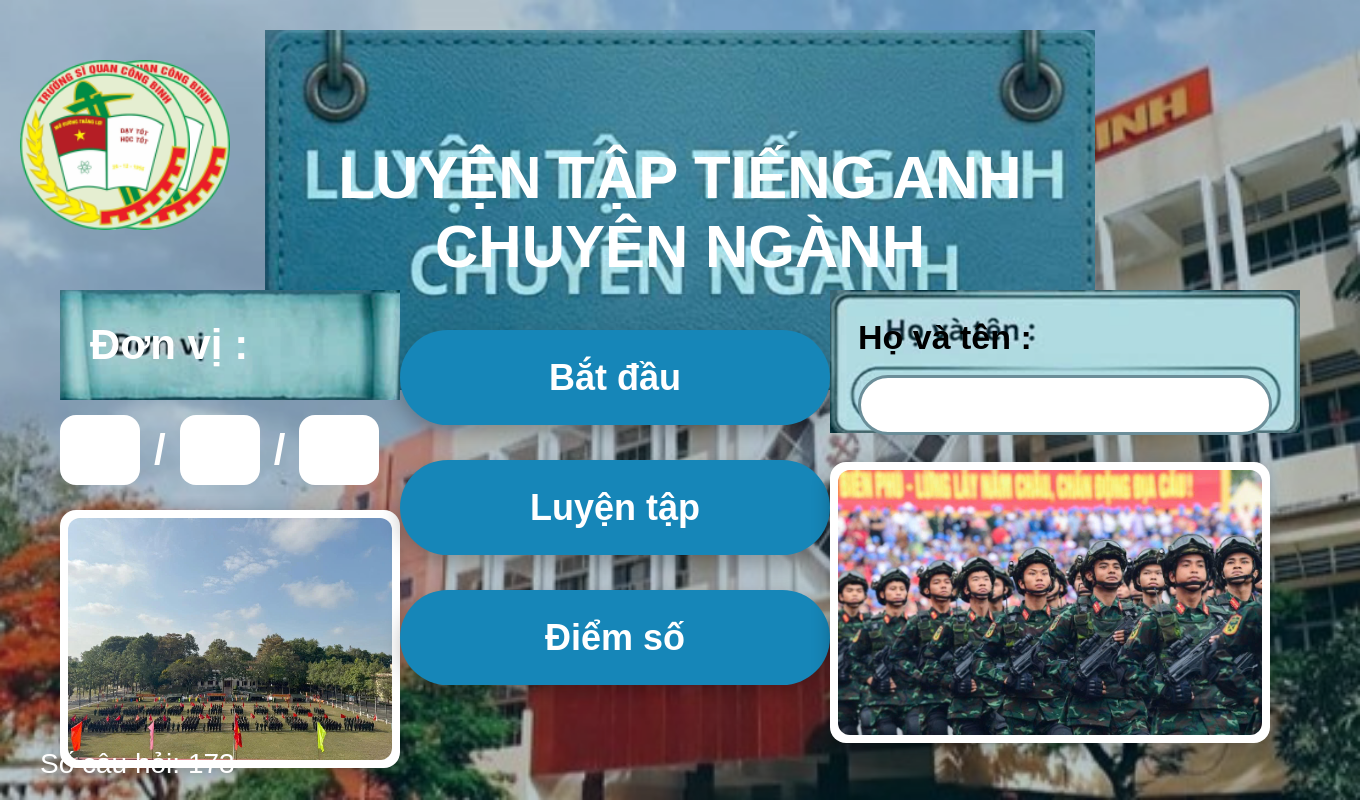
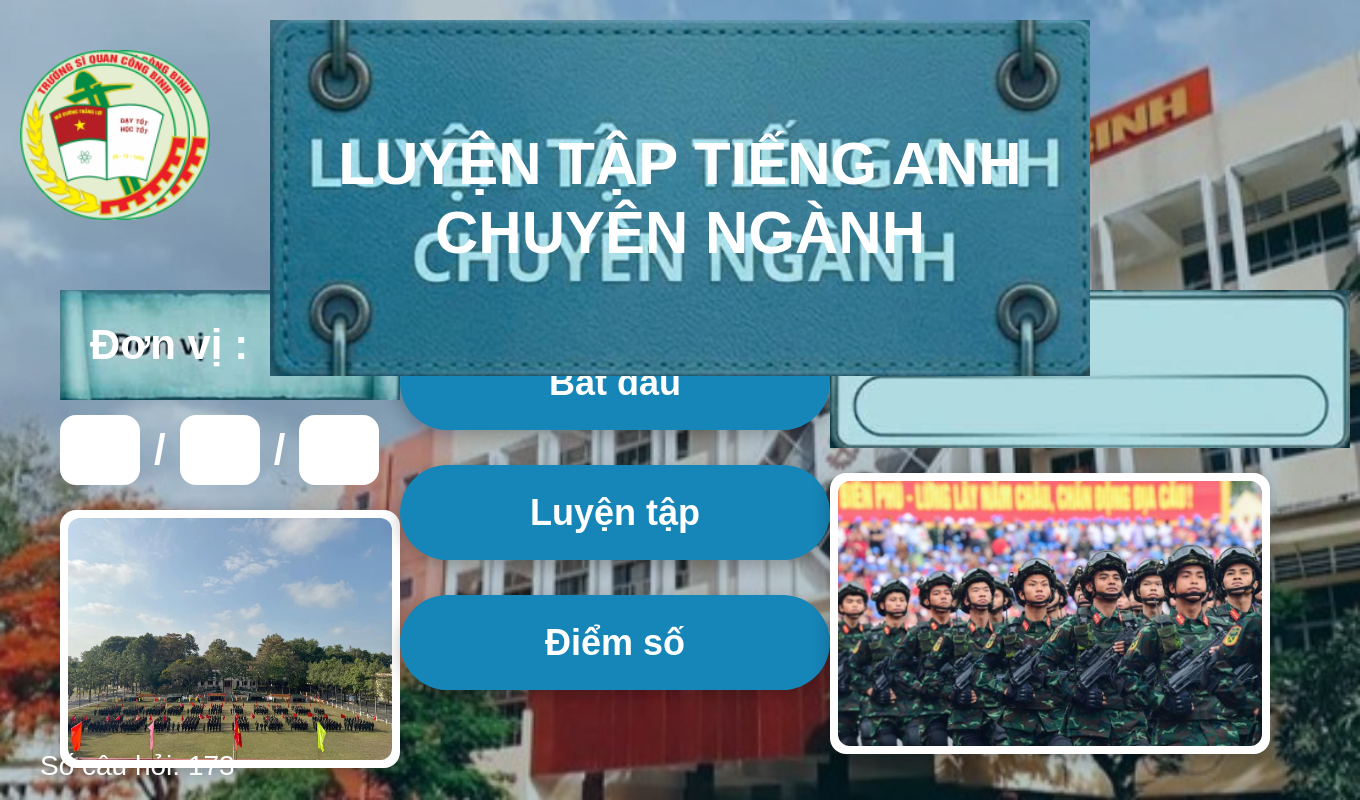
Before and after one commit to HuyHoang-desine/300-cau-trac-nghiem-tieng-anh-chuyen-nganh-cong-binh, a Flask app: page / in a window 1360 px wide. Run offline with Flask 3, Linux system fonts and the light colour scheme; data comes from the database, SQL or seed files in the repository.

Commit message:
Update home.css

```diff
--- a/Quizweb/static/home.css
+++ b/Quizweb/static/home.css
@@ -0,0 +1,233 @@
+*{
+    margin:0;
+    padding:0;
+    box-sizing:border-box;
+}
+
+body.new-home{
+    margin:0;
+    width:100%;
+    height:100vh;
+    overflow:hidden;
+    position:relative;
+    font-family:Arial, sans-serif;
+    background:url("/static/bg.jpg") center/cover no-repeat;
+}
+
+/* overlay tối nhẹ */
+.bg-overlay{
+    position:absolute;
+    inset:0;
+    background:rgba(0,40,60,0.22);
+}
+
+/* LOGO */
+.logo-left,
+.logo-right{
+    position:absolute;
+    width:170px;
+    z-index:10;
+}
+
+.logo-left{
+    left:40px;
+    top:50px;
+}
+
+.logo-right{
+    right:40px;
+    top:50px;
+}
+
+/* TITLE */
+.title-board{
+    position:absolute;
+    top:20px;
+    left:50%;
+    transform:translateX(-50%);
+    width:820px;
+    z-index:10;
+}
+
+.title-board img{
+    width:100%;
+    display:block;
+}
+
+.title-text{
+    position:absolute;
+    inset:0;
+    display:flex;
+    justify-content:center;
+    align-items:center;
+    text-align:center;
+    color:white;
+    font-size:60px;
+    font-weight:bold;
+    line-height:1.15;
+}
+
+/* MAIN LAYOUT */
+.home-layout{
+    position:absolute;
+    top:290px;
+    left:0;
+    right:0;
+
+    display:flex;
+    justify-content:space-between;
+    align-items:flex-start;
+
+    padding:0 50px;
+    z-index:10;
+}
+
+/* LEFT PANEL */
+.left-panel{
+    width:360px;
+}
+
+.unit-banner{
+    position:relative;
+    width:360px;
+}
+
+.unit-banner img{
+    width:100%;
+}
+
+.unit-label{
+    position:absolute;
+    inset:0;
+    display:flex;
+    align-items:center;
+    padding-left:28px;
+    font-size:42px;
+    font-weight:bold;
+}
+
+.unit-row{
+    margin-top:18px;
+    display:flex;
+    gap:14px;
+    align-items:center;
+}
+
+.unit-row input{
+    width:82px;
+    height:72px;
+    border:none;
+    border-radius:16px;
+    text-align:center;
+    font-size:32px;
+    font-weight:bold;
+}
+
+.unit-row span{
+    color:white;
+    font-size:42px;
+    font-weight:bold;
+}
+
+.left-photo{
+    margin-top:25px;
+    background:white;
+    border-radius:16px;
+    padding:8px;
+}
+
+.left-photo img{
+    width:100%;
+    display:block;
+    border-radius:12px;
+}
+
+/* CENTER PANEL */
+.center-panel{
+    margin-top:45px;
+    display:flex;
+    flex-direction:column;
+    gap:35px;
+    align-items:center;
+}
+
+.main-btn{
+    width:430px;
+    height:95px;
+    border:none;
+    border-radius:50px;
+    background:#1686b8;
+    color:white;
+    text-decoration:none;
+    display:flex;
+    justify-content:center;
+    align-items:center;
+    font-size:36px;
+    font-weight:bold;
+    box-shadow:0 6px 18px rgba(0,0,0,0.25);
+}
+
+.main-btn:hover{
+    transform:scale(1.03);
+}
+
+/* RIGHT PANEL */
+.right-panel{
+    width:520px;
+}
+
+.name-box{
+    position:relative;
+    width:520px;
+}
+
+.name-box img{
+    width:100%;
+    display:block;
+}
+
+.name-content{
+    position:absolute;
+    inset:0;
+    padding:24px 28px;
+}
+
+.name-content label{
+    display:block;
+    font-size:32px;
+    font-weight:bold;
+    margin-bottom:22px;
+}
+
+.name-content input{
+    width:100%;
+    height:56px;
+    border:none;
+    outline:none;
+    background:transparent;
+    padding:0 18px;
+    font-size:24px;
+}
+
+.right-photo{
+    margin-top:25px;
+    background:white;
+    border-radius:16px;
+    padding:8px;
+}
+
+.right-photo img{
+    width:100%;
+    display:block;
+    border-radius:12px;
+}
+
+/* FOOTER */
+.question-count{
+    position:absolute;
+    left:40px;
+    bottom:18px;
+    color:white;
+    font-size:28px;
+    z-index:10;
+}
```
